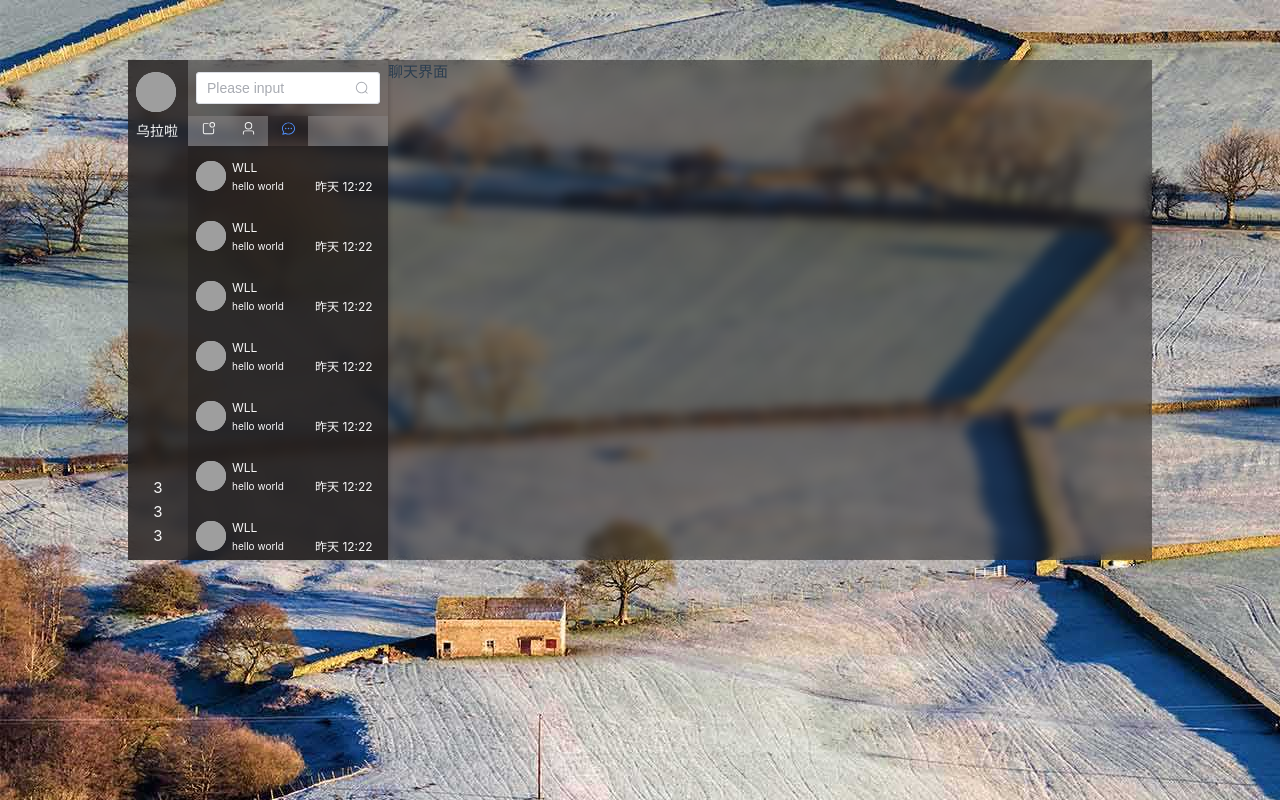
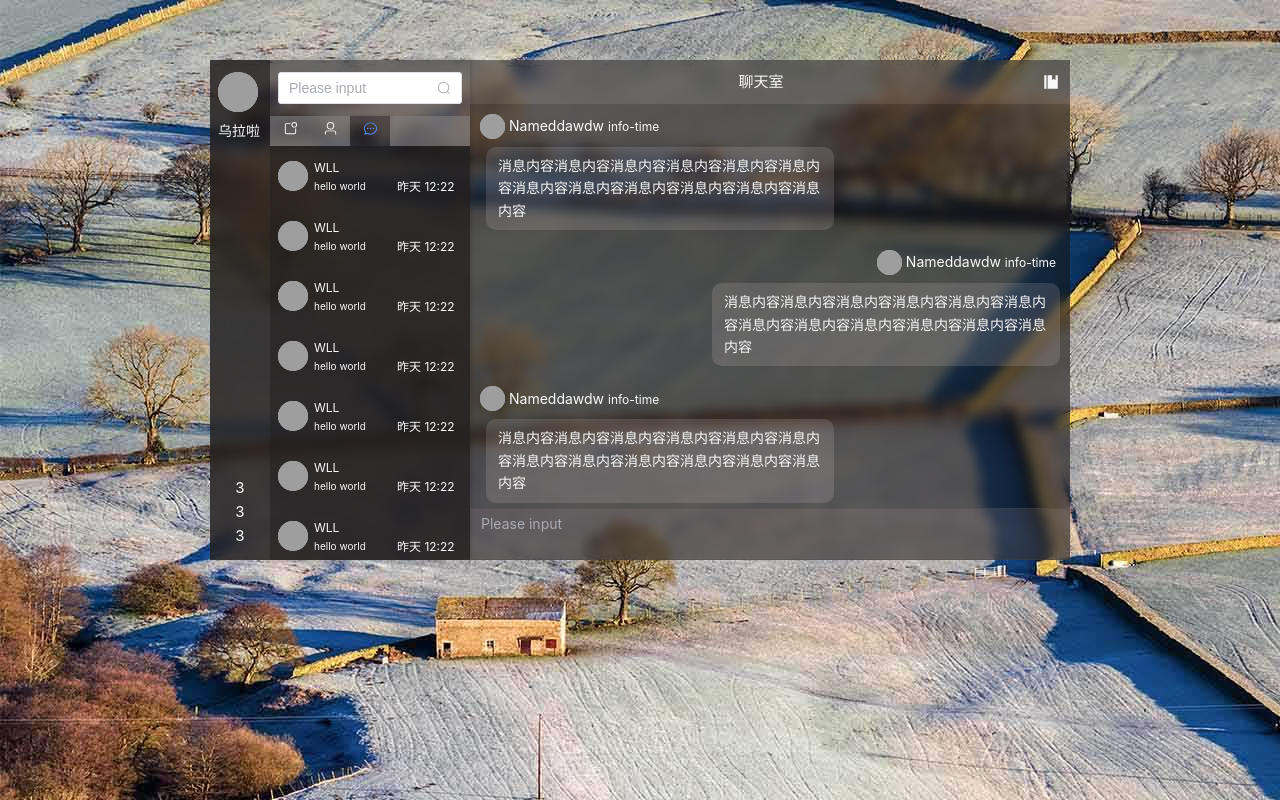
Before and after one commit to TAO233-JPG/chat-system, a Vue app in the folder chat_client/: page / in a window 1280 px wide. Built offline with nearby package versions, Linux system fonts and the light colour scheme; grey boxes are pictures that could not be loaded.

Commit message:
完善消息界面布局

```diff
--- a/chat_client/components.d.ts
+++ b/chat_client/components.d.ts
@@ -9,6 +9,10 @@ export {}
 
 declare module '@vue/runtime-core' {
   export interface GlobalComponents {
+    ChatInfoDisplayArea: typeof import('./src/components/ChatInfoDisplayArea/ChatInfoDisplayArea.vue')['default']
+    ChatInterface: typeof import('./src/components/ChatInterface/ChatInterface.vue')['default']
+    ChatMessage: typeof import('./src/components/ChatMessageItem/ChatMessage.vue')['default']
+    ChatMessageItem: typeof import('./src/components/ChatMessageItem/ChatMessageItem.vue')['default']
     ChatRoomList: typeof import('./src/components/ChatRoomList/ChatRoomList.vue')['default']
     ElAvatar: typeof import('element-plus/es')['ElAvatar']
     ElButton: typeof import('element-plus/es')['ElButton']
@@ -24,6 +28,7 @@ declare module '@vue/runtime-core' {
     IconSupport: typeof import('./src/components/icons/IconSupport.vue')['default']
     IconTooling: typeof import('./src/components/icons/IconTooling.vue')['default']
     ListItem: typeof import('./src/components/ListItem/ListItem.vue')['default']
+    MessageInputBox: typeof import('./src/components/MessageInputBox/MessageInputBox.vue')['default']
     PersonalCenter: typeof import('./src/components/PersonalCenter/PersonalCenter.vue')['default']
     RouterLink: typeof import('vue-router')['RouterLink']
     RouterView: typeof import('vue-router')['RouterView']
--- /dev/null
+++ b/chat_client/src/components/ChatInterface/ChatInterface.vue
@@ -0,0 +1,49 @@
+<template>
+  <div class="chat-interface">
+    <header class="chat-interface-header">
+      <span></span>
+      <span>聊天室</span>
+      <span class="management">
+        <el-icon size="18"><Management /></el-icon>
+      </span>
+    </header>
+    <el-scrollbar>
+      <div class="info-display"><ChatInfoDisplayArea /></div>
+    </el-scrollbar>
+    <MessageInputBox />
+  </div>
+</template>
+<script setup lang="ts">
+import MessageInputBox from '../MessageInputBox/MessageInputBox.vue'
+import ChatInfoDisplayArea from '../ChatInfoDisplayArea/ChatInfoDisplayArea.vue'
+import { Management } from '@element-plus/icons-vue'
+</script>
+<style lang="scss" scoped>
+.chat-interface {
+  display: flex;
+  height: 100%;
+  flex-direction: column;
+  color: var(--vt-c-white-soft);
+  .chat-interface-header {
+    display: flex;
+    justify-content: space-between;
+    align-items: center;
+    padding: 10px;
+    background-color: #5b595924;
+
+    .management {
+      display: flex;
+      align-items: center;
+      cursor: pointer;
+
+      &:hover {
+        color: #5191fe;
+      }
+    }
+  }
+
+  .info-display {
+    flex: 1;
+  }
+}
+</style>
--- a/chat_client/src/views/ChatRoomSyestem.View.vue
+++ b/chat_client/src/views/ChatRoomSyestem.View.vue
@@ -6,20 +6,23 @@
     <div class="chat-room-list-pane">
       <ChatRoomList />
     </div>
-    <div class="chat-interface-pane">聊天界面</div>
+    <div class="chat-interface-pane">
+      <ChatInterface />
+    </div>
   </div>
 </template>
 
 <script lang="ts" setup>
 import PersonalCenter from '@/components/PersonalCenter/PersonalCenter.vue'
 import ChatRoomList from '@/components/ChatRoomList/ChatRoomList.vue'
+import ChatInterface from '@/components/ChatInterface/ChatInterface.vue'
 </script>
 
 <style lang="scss" scoped>
 .chatSystem {
   position: absolute;
   display: flex;
-  width: 1024px;
+  width: 860px;
   height: 500px;
   top: 20%;
   left: 50%;
```
